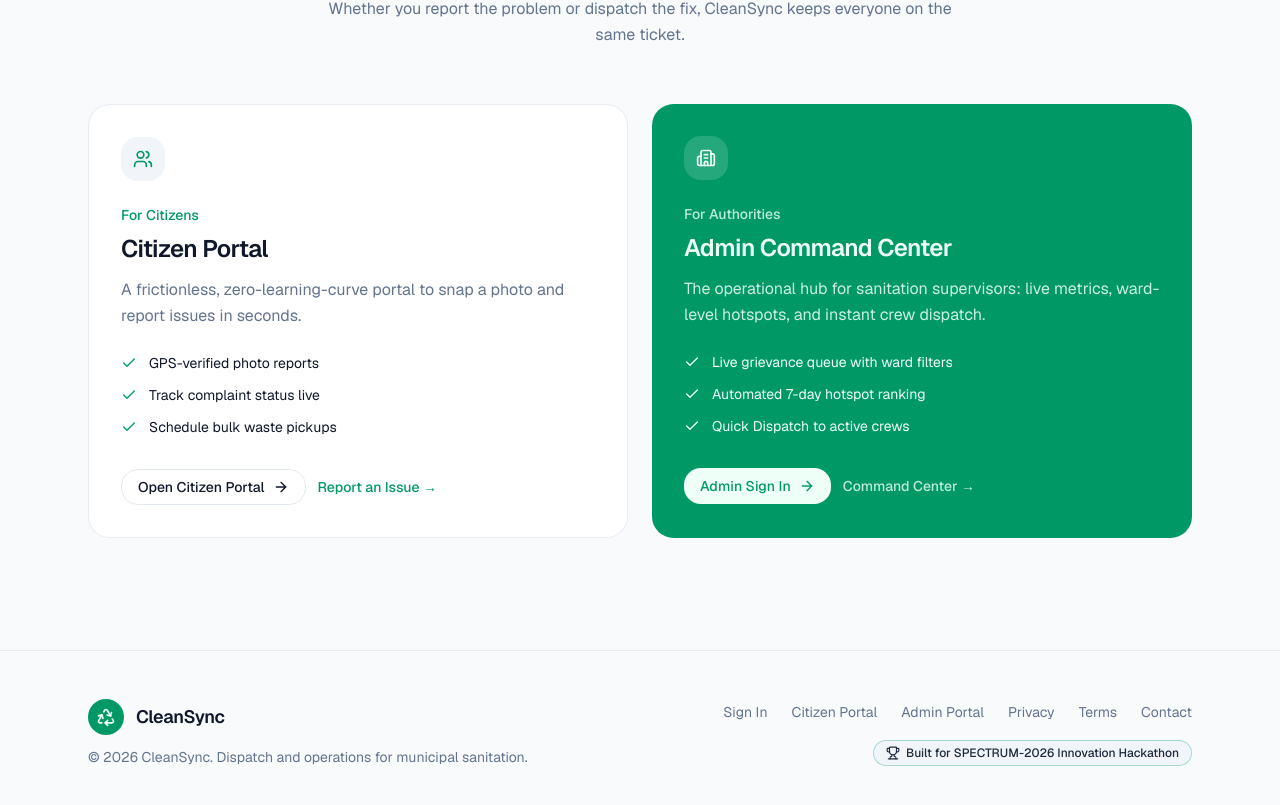
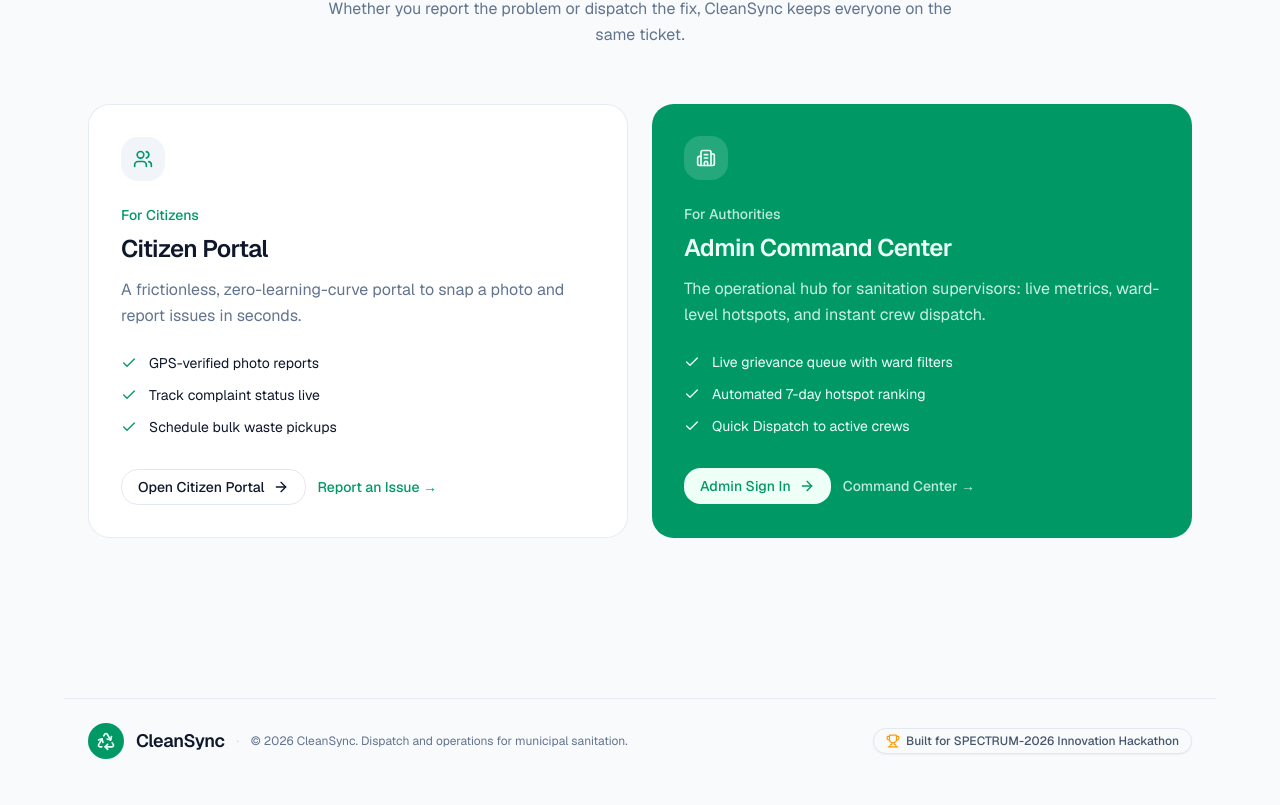
Before and after one commit to Adarsh219/hackathon, a Next.js app: page / in a window 1280 px wide. Shown: the part 5545-6350 px from the top of the page. After the commit the page ends 6328 px from the top, so only its background shows below. Built offline with nearby package versions, Linux system fonts and the light colour scheme.

Commit message:
refactor(footer): simplify footer into single horizontal bar

```diff
--- a/components/landing/site-footer.tsx
+++ b/components/landing/site-footer.tsx
@@ -1,44 +1,23 @@
-import Link from 'next/link'
 import { Trophy } from 'lucide-react'
 import { Logo } from './shared'
 
-const footerLinks = [
-  { href: '/login', label: 'Sign In' },
-  { href: '/report', label: 'Citizen Portal' },
-  { href: '/login?role=admin', label: 'Admin Portal' },
-  { href: '#', label: 'Privacy' },
-  { href: '#', label: 'Terms' },
-  { href: 'mailto:hello@cleansync.city', label: 'Contact' },
-]
-
 export function SiteFooter() {
   return (
-    <footer className="border-t border-border/80 bg-background/60 backdrop-blur-lg">
-      <div className="mx-auto flex max-w-6xl flex-col gap-8 px-4 py-12 md:flex-row md:items-center md:justify-between md:px-6">
-        <div className="flex flex-col gap-3">
-          <Logo />
-          <p className="text-sm text-muted-foreground">
-            {'© 2026 CleanSync. Dispatch and operations for municipal sanitation.'}
-          </p>
-        </div>
-        <div className="flex flex-col gap-4 md:items-end">
-          <nav aria-label="Footer">
-            <ul className="flex gap-6">
-              {footerLinks.map((link) => (
-                <li key={link.label}>
-                  <Link href={link.href} className="text-sm text-muted-foreground transition-colors hover:text-foreground">
-                    {link.label}
-                  </Link>
-                </li>
-              ))}
-            </ul>
-          </nav>
-          <span className="inline-flex items-center gap-1.5 self-start rounded-full border border-primary/30 bg-secondary px-3 py-1 text-xs font-medium text-secondary-foreground md:self-end">
-            <Trophy className="size-3.5" aria-hidden="true" />
-            Built for SPECTRUM-2026 Innovation Hackathon
-          </span>
-        </div>
+    <footer className="flex flex-col sm:flex-row items-center justify-between py-6 border-t border-slate-200/80 mt-12 gap-4 text-xs text-slate-500 max-w-6xl mx-auto px-4 md:px-6 w-full">
+      <div className="flex flex-wrap items-center justify-center sm:justify-start gap-2.5 sm:gap-3 text-center sm:text-left">
+        <Logo />
+        <span className="hidden sm:inline text-slate-300" aria-hidden="true">
+          ·
+        </span>
+        <span>© 2026 CleanSync. Dispatch and operations for municipal sanitation.</span>
       </div>
+      <span
+        aria-label="🏆 Built for SPECTRUM-2026 Innovation Hackathon"
+        className="inline-flex items-center gap-1.5 rounded-full border border-slate-200 bg-slate-50 px-3 py-1 text-xs font-medium text-slate-600 shadow-xs"
+      >
+        <Trophy className="size-3.5 text-amber-500" aria-hidden="true" />
+        Built for SPECTRUM-2026 Innovation Hackathon
+      </span>
     </footer>
   )
 }
```
